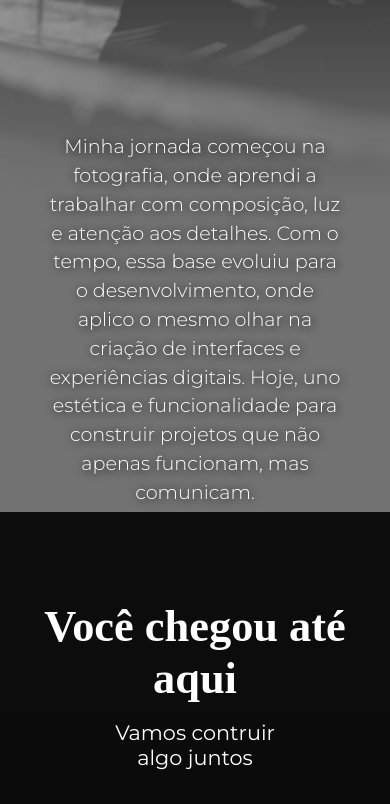
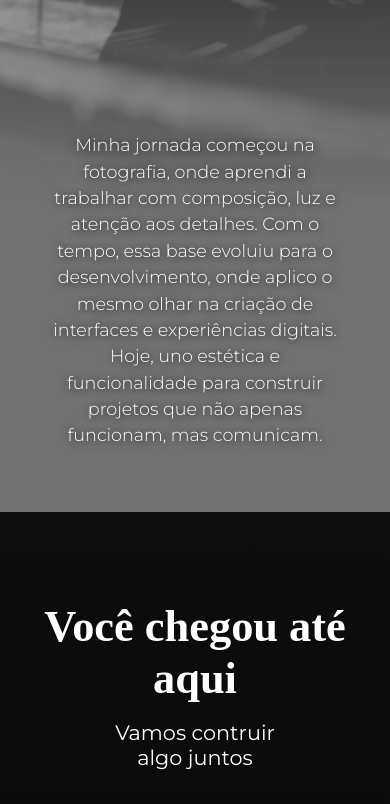
Before and after one commit to pfischer-dev/Site_Paulo_Fischer_v1, a plain HTML site: page index.html in a window 390 px wide. Shown: the part 2020-2824 px from the top of the page. Drawn offline with nearby package versions, Linux system fonts and the light colour scheme.

Commit message:
ajustes about description

```diff
--- a/css/globals.css
+++ b/css/globals.css
@@ -17,7 +17,7 @@
     --fs-hub-subtitle: clamp(0.5rem, 3vw, 1.8rem);
     --fs-about: clamp(2.5rem, 5vw, 6rem);
     --fs-about-span: clamp(1.4rem, 4vw, 3rem);
-    --fs-text: clamp(1.2rem, 3vw, 2.5rem);
+    --fs-text: clamp(1.1rem, 3vw, 2.5rem);
     --fs-footer-title: clamp(1.8rem, 2.7vw, 2.5rem);
 
 }
```
